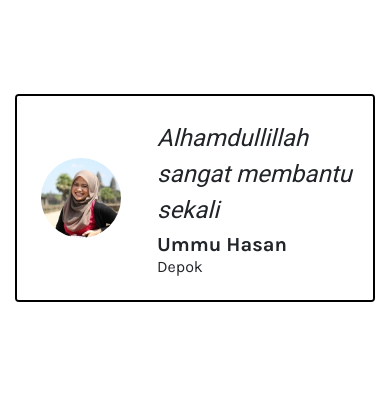
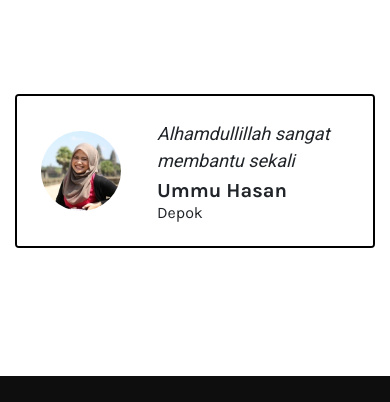
Before and after one commit to yanuaraditia/musped, a plain HTML site: page browse.html in a window 390 px wide. Shown: the part 6877-7279 px from the top of the page. Drawn offline with nearby package versions, Linux system fonts and the light colour scheme.

Commit message:
Update testimony:

```diff
--- a/style.scss
+++ b/style.scss
@@ -651,7 +651,12 @@ h {
         }
         &-body {
             .message {
-                font-size: 24px;
+                @media screen and (min-width:1024px) {
+                    font-size: 24px;
+                }
+                @media screen and (max-width:1023px) {
+                    font-size: 18px;
+                }
                 font-style: italic;
                 margin-bottom: 5px;
             }
```
Also changed, not shown: style.css, 1 other file.
